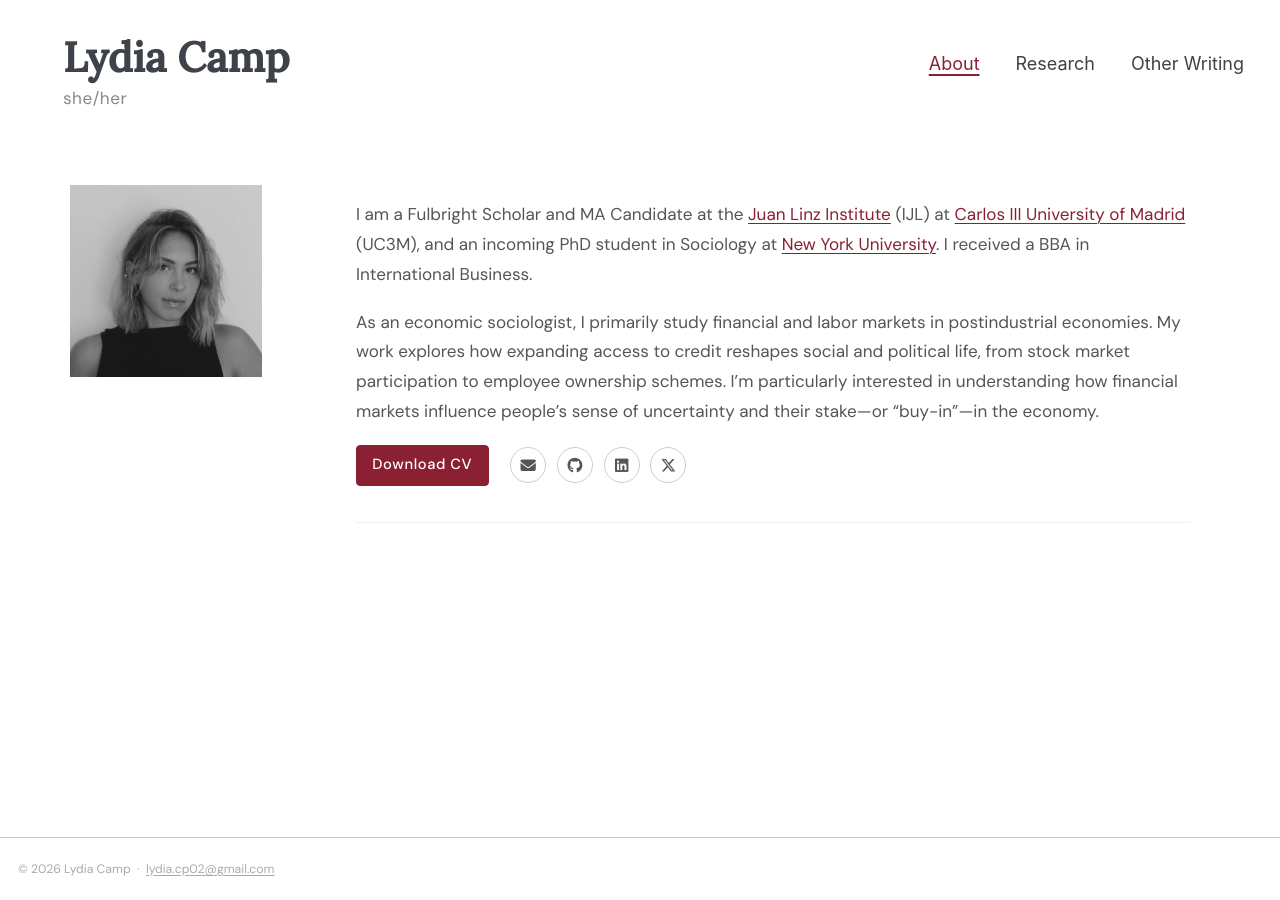
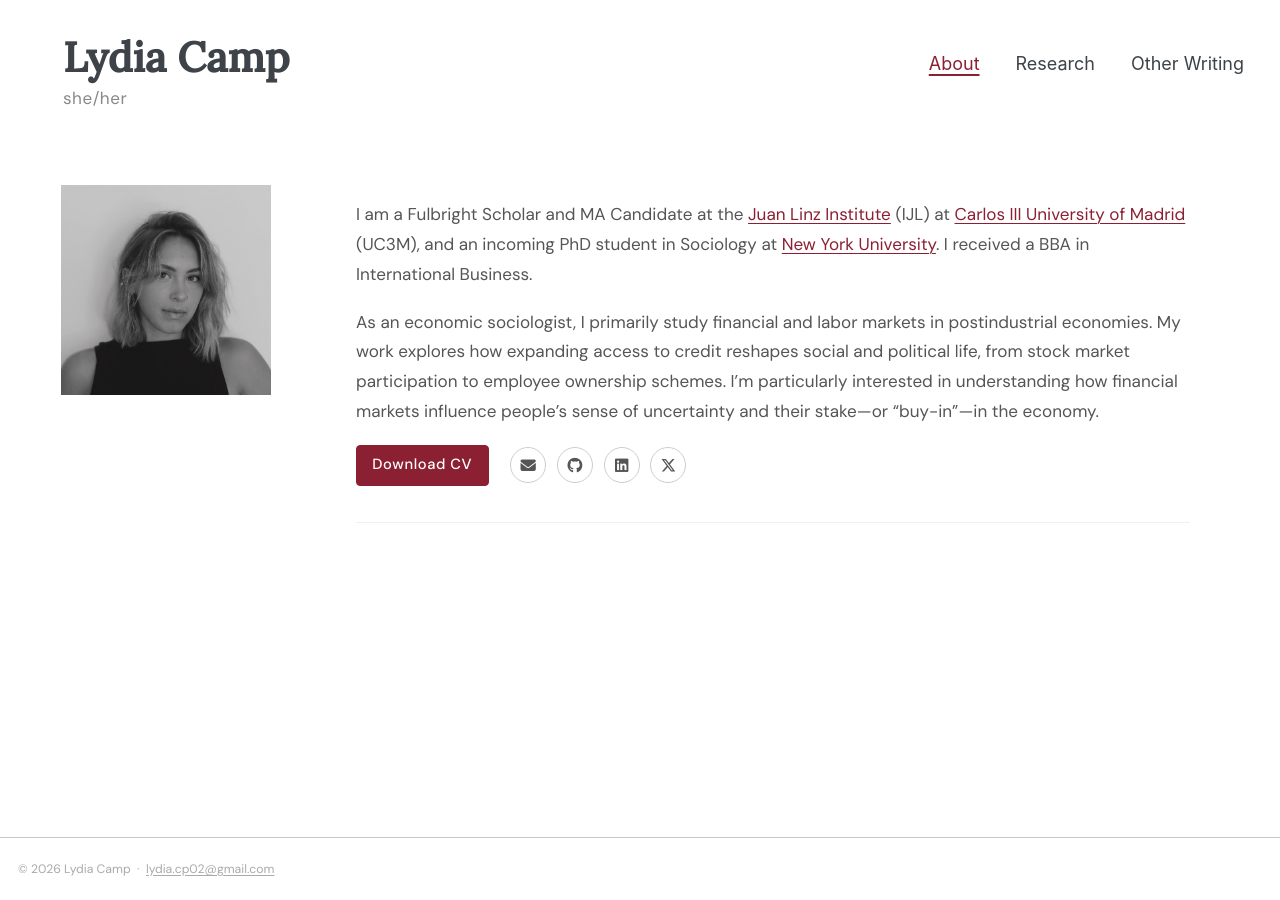
Before and after one commit to lydiagcamp/lydiagcamp.github.io, a Jekyll site: the page built from _pages/about.md, in a window 1280 px wide and 900 px high. Built offline with Jekyll 4.4.1, drawn with Linux system fonts in a browser that asks for light colours.

Commit message:
Increase photo size to 210px
Co-Authored-By: Claude Sonnet 4.6 <noreply@anthropic.com>

```diff
--- a/assets/css/custom.css
+++ b/assets/css/custom.css
@@ -116,8 +116,8 @@ details[open] summary {
 
 /* Author avatar — traditional oval */
 .author__avatar img {
-  width: 192px !important;
-  height: 192px !important;
+  width: 210px !important;
+  height: 210px !important;
   max-width: none !important;
   object-fit: cover !important;
   border-radius: 0 !important;
```
